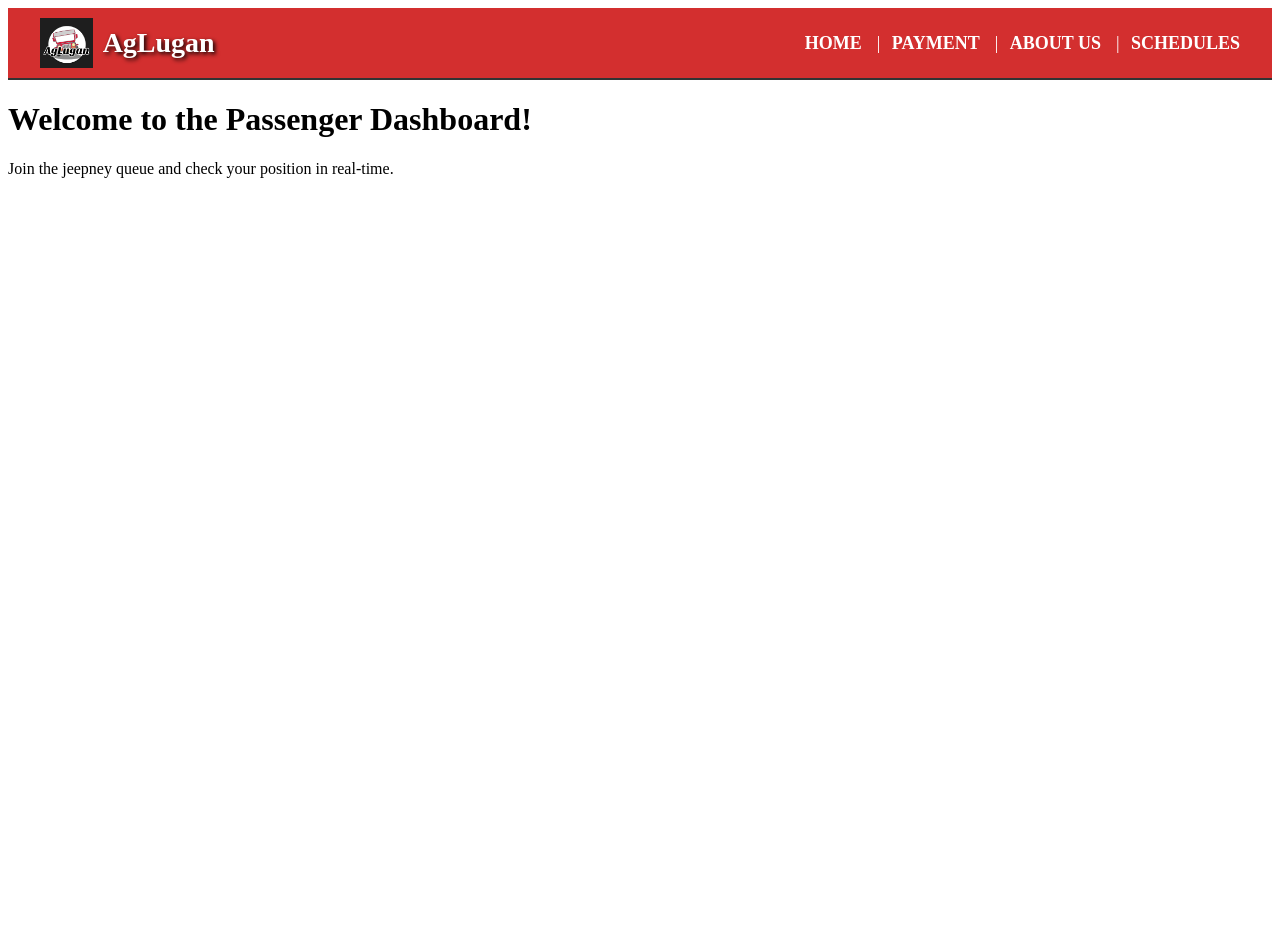
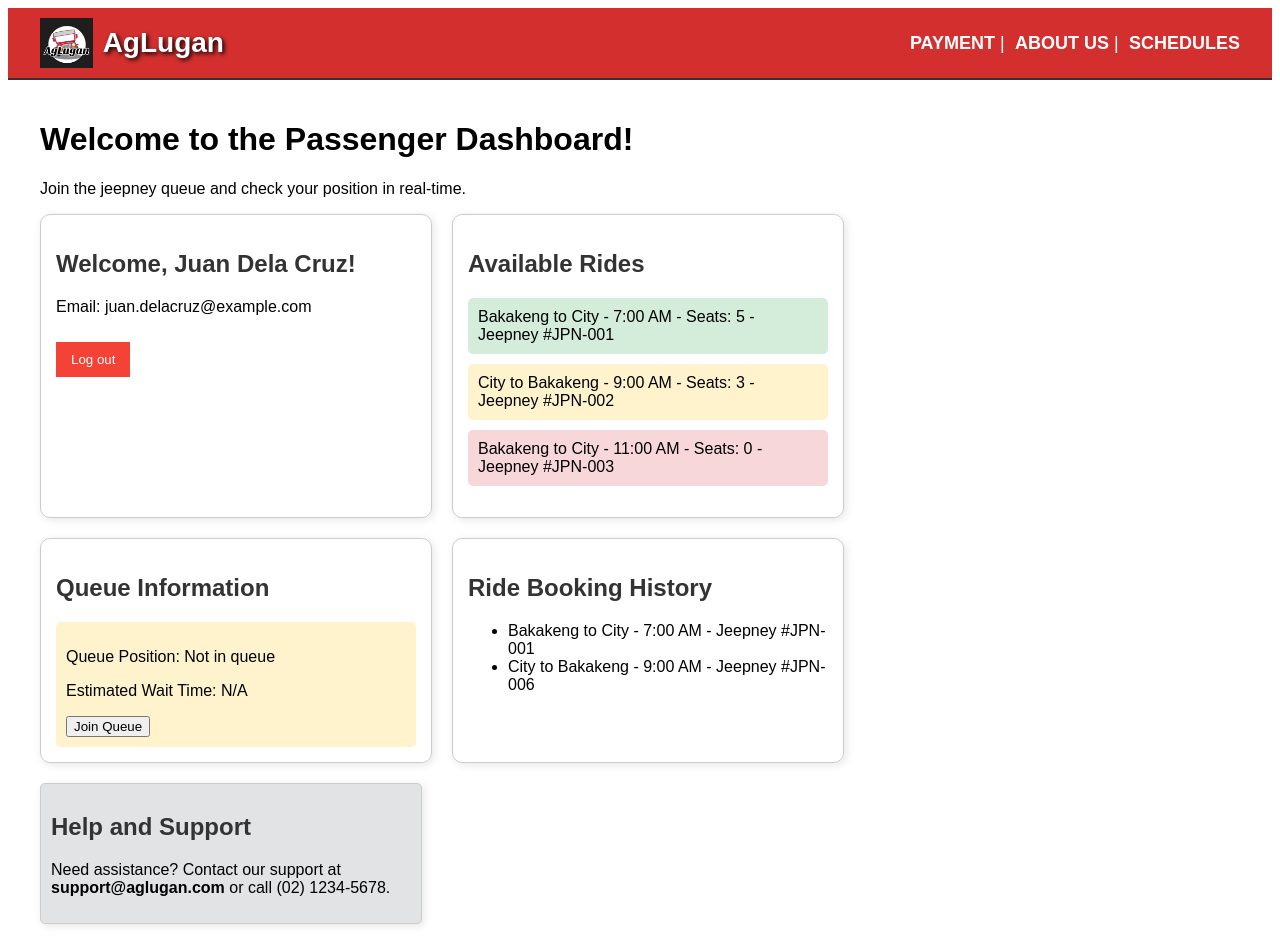
Before and after one commit to Ke-yuu/AgLugan, a PHP site: page /html/passenger-dashboard.html in a window 1280 px wide. Before the commit the page ends 178 px from the top, so only its background shows below. Run offline with PHP 8.4, Linux system fonts and the light colour scheme.

Commit message:
added initial passenger dashboard (to be changed)

```diff
--- a/css/dashboards.css
+++ b/css/dashboards.css
@@ -75,3 +75,79 @@ nav ul li::before {
 nav ul li:first-child::before {
   content: none;
 }
+
+body {
+  font-family: Arial, sans-serif;
+}
+
+nav ul {
+  list-style: none;
+  display: flex;
+  justify-content: flex-end;
+}
+
+nav ul li {
+  margin-left: 20px;
+}
+
+nav ul li a {
+  color: white;
+  text-decoration: none;
+}
+
+.main-content {
+  max-width: 1200px;
+  margin: 0 auto;
+  padding: 20px;
+}
+
+.dashboard-sections {
+  display: flex;
+  flex-wrap: wrap;
+  gap: 20px;
+}
+
+.section {
+  border: 1px solid #ccc;
+  border-radius: 10px;
+  padding: 15px;
+  width: 30%;
+  box-shadow: 2px 2px 8px rgba(0, 0, 0, 0.1);
+}
+
+h2 {
+  color: #333;
+}
+
+#logoutBtn {
+  margin-top: 10px;
+  background-color: #f44336;
+  color: white;
+  padding: 10px 15px;
+  border: none;
+  cursor: pointer;
+}
+
+.ride-list {
+  list-style: none;
+  padding: 0;
+}
+
+.ride-list li {
+  margin-bottom: 10px;
+  padding: 10px;
+  border-radius: 5px;
+  background-color: #d4edda;
+}
+
+.queue-info {
+  background-color: #fff3cd;
+  padding: 10px;
+  border-radius: 5px;
+}
+
+.help-section {
+  background-color: #e2e3e5;
+  padding: 10px;
+  border-radius: 5px;
+}
--- a/html/passenger-dashboard.html
+++ b/html/passenger-dashboard.html
@@ -14,17 +14,61 @@
                 <span class="brand-name">AgLugan</span>
             </div>
             <ul>
-                <li><a href="../html/landingPage.html">Home</a></li>
-                <li><a href="payment.html">Payment</a></li>
+                <li><a href="../html/paymentPage.html">Payment</a></li>
                 <li><a href="../html/aboutUsPage.html">About Us</a></li>
                 <li><a href="../html/schedule.html">Schedules</a></li>
             </ul>
         </nav>
     </header>
 
-    <main>
+    <main class="main-content">
         <h1>Welcome to the Passenger Dashboard!</h1>
         <p>Join the jeepney queue and check your position in real-time.</p>
+
+        <!-- Dashboard Sections -->
+        <div class="dashboard-sections">
+            <!-- Section 1: Profile and Welcome Message -->
+            <div class="section" id="profile-section">
+                <h2>Welcome, <span id="passenger-name">Passenger Name</span>!</h2>
+                <p>Email: <span id="passenger-email">passenger@example.com</span></p>
+                <button id="logoutBtn">Log out</button>
+            </div>
+
+            <!-- Section 2: Upcoming and Available Rides -->
+            <div class="section" id="available-rides-section">
+                <h2>Available Rides</h2>
+                <ul class="ride-list" id="ride-list">
+                    <!-- Rides will be dynamically populated here -->
+                </ul>
+            </div>
+
+            <!-- Section 3: Queue Information -->
+            <div class="section" id="queue-info-section">
+                <h2>Queue Information</h2>
+                <div class="queue-info" id="queue-info">
+                    <p>Queue Position: <span id="queue-position">Not in queue</span></p>
+                    <p>Estimated Wait Time: <span id="wait-time">N/A</span></p>
+                    <button id="join-queue-btn">Join Queue</button>
+                </div>
+            </div>
+
+            <!-- Section 4: Ride History -->
+            <div class="section" id="ride-history-section">
+                <h2>Ride Booking History</h2>
+                <ul id="ride-history">
+                    <li>Bakakeng to City - 7:00 AM - Jeepney #JPN-001</li>
+                    <li>City to Bakakeng - 9:00 AM - Jeepney #JPN-006</li>
+                </ul>
+            </div>
+
+            <!-- Section 8: Help and Support -->
+            <div class="section help-section">
+                <h2>Help and Support</h2>
+                <p>Need assistance? Contact our support at <strong>support@aglugan.com</strong> or call (02) 1234-5678.</p>
+            </div>
+        </div>
     </main>
+
+    <script src="..//script/passenger-dashboard.js"></script>
 </body>
 </html>
--- /dev/null
+++ b/script/passenger-dashboard.js
@@ -0,0 +1,53 @@
+// Placeholder passenger data
+const passenger = {
+  name: 'Juan Dela Cruz',
+  email: 'juan.delacruz@example.com'
+};
+
+// Placeholder ride data
+const availableRides = [
+  { time: "7:00 AM", route: "Bakakeng to City", seats: 5, jeepneyNumber: "JPN-001" },
+  { time: "9:00 AM", route: "City to Bakakeng", seats: 3, jeepneyNumber: "JPN-002" },
+  { time: "11:00 AM", route: "Bakakeng to City", seats: 0, jeepneyNumber: "JPN-003" },
+];
+
+// Display Passenger Info
+document.getElementById('passenger-name').innerText = passenger.name;
+document.getElementById('passenger-email').innerText = passenger.email;
+
+// Display Available Rides
+const rideList = document.getElementById('ride-list');
+availableRides.forEach(ride => {
+  const listItem = document.createElement('li');
+  listItem.innerHTML = `${ride.route} - ${ride.time} - Seats: ${ride.seats} - Jeepney #${ride.jeepneyNumber}`;
+  if (ride.seats === 0) {
+      listItem.style.backgroundColor = "#f8d7da";  // Red for no seats
+  } else if (ride.seats <= 3) {
+      listItem.style.backgroundColor = "#fff3cd";  // Yellow for few seats
+  }
+  rideList.appendChild(listItem);
+});
+
+// Queue System
+let queuePosition = null;
+const joinQueueBtn = document.getElementById('join-queue-btn');
+const queuePositionDisplay = document.getElementById('queue-position');
+const waitTimeDisplay = document.getElementById('wait-time');
+
+joinQueueBtn.addEventListener('click', function() {
+  if (!queuePosition) {
+      queuePosition = Math.floor(Math.random() * 10) + 1; // Random queue position
+      const estimatedWaitTime = `${queuePosition * 5} mins`; // Estimate wait time
+      queuePositionDisplay.innerText = queuePosition;
+      waitTimeDisplay.innerText = estimatedWaitTime;
+      joinQueueBtn.disabled = true;
+      joinQueueBtn.innerText = "Joined Queue";
+  }
+});
+
+// Logout Functionality
+const logoutBtn = document.getElementById('logoutBtn');
+logoutBtn.addEventListener('click', function() {
+  alert('You have been logged out.');
+  window.location.href = 'login.html'; // Redirect to login page
+});
```
Also changed, not shown: html/landingPage.html (+4 -4 lines), script/register.js (+15 -4 lines), script/schedule.js (+12 -9 lines), media/booking.png (added), media/convenient.png (added), media/payment-gateway.png (added).
